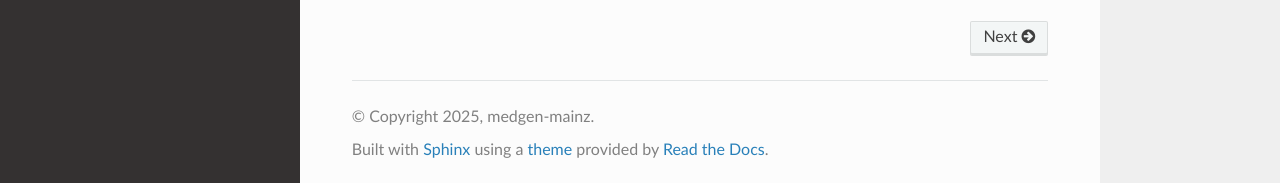
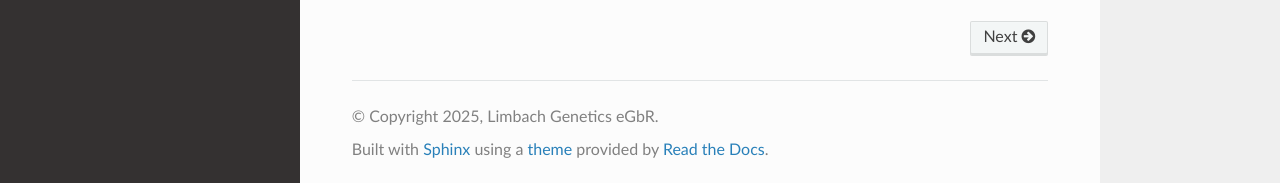
Before and after one commit to medgen-mainz/elsheeto, a Sphinx documentation site: the page built from docs/index.rst, in a window 1280 px wide and 900 px high, scrolled down 1082 px. Shown: the part 714-897 px from the top of the window. Built offline with Sphinx 7.4.7 and the Read the Docs theme 3.1.0, drawn with Linux system fonts in a browser that asks for light colours.

Commit message:
chore: wip

```diff
--- a/docs/conf.py
+++ b/docs/conf.py
@@ -12,10 +12,12 @@
 # Add the src directory to the Python path
 sys.path.insert(0, os.path.abspath('../src'))
 
+from elsheeto import __version__ as elsheeto_version
+
 project = 'elsheeto'
-copyright = '2025, medgen-mainz'
-author = 'medgen-mainz'
-release = '0.1.0'
+copyright = '2025, Limbach Genetics eGbR'
+author = 'Manuel Holtgrewe <manuel.holtgrewe@medgen-mainz.de>'
+release = elsheeto_version
 
 # -- General configuration ---------------------------------------------------
 # https://www.sphinx-doc.org/en/master/usage/configuration.html#general-configuration
```
Also changed, not shown: .readthedocs.yaml.
